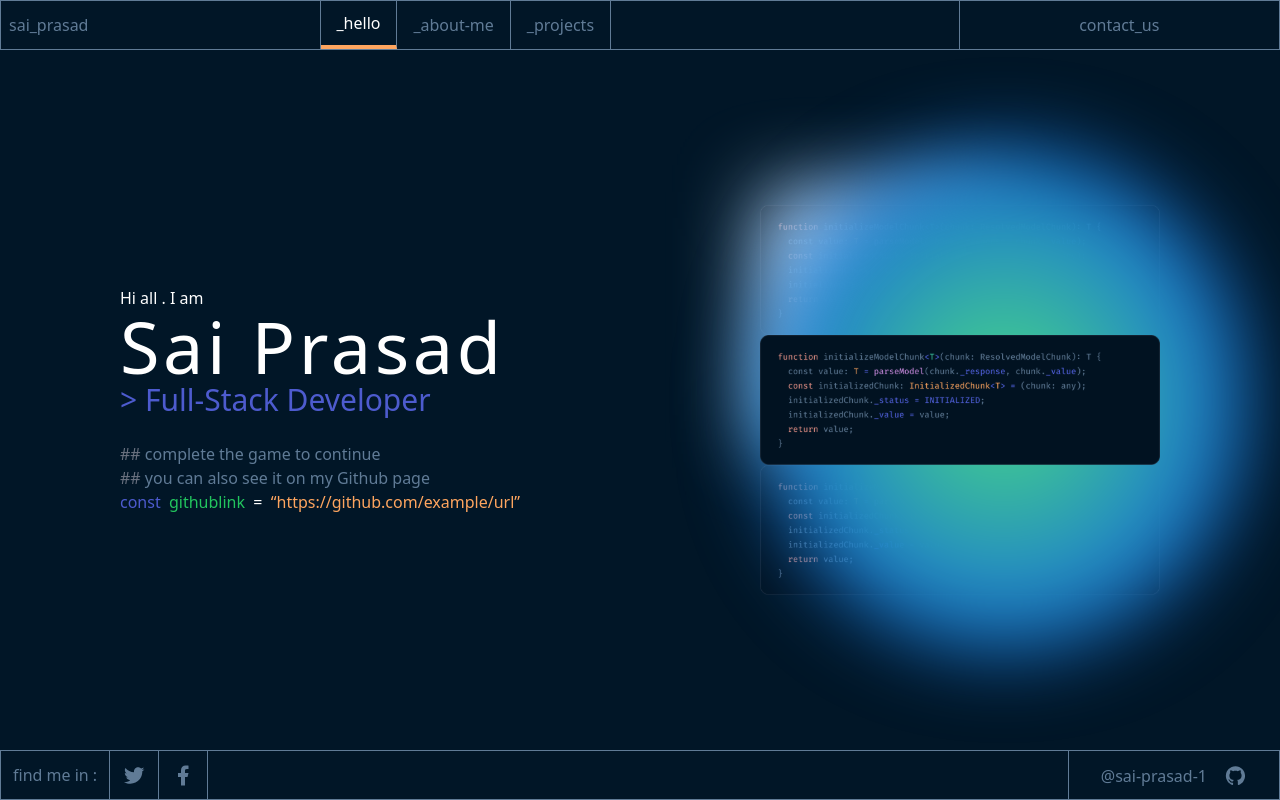
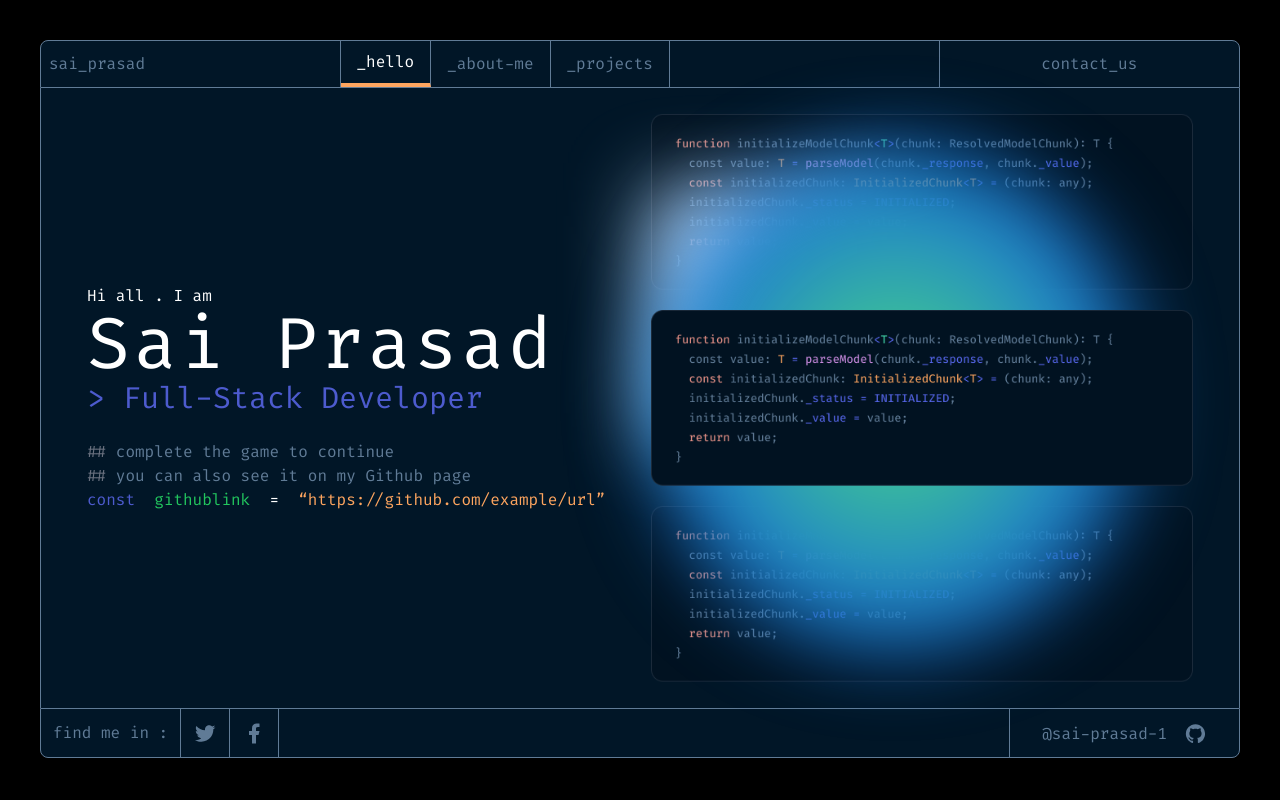
Before and after one commit to Micksuraj777/saiportfolio, a Next.js app: page / in a window 1280 px wide. Built offline with nearby package versions, Linux system fonts and the light colour scheme; what tailwindcss-animated would draw is missing.

Commit message:
fix: fixed the rootlayout and font

```diff
--- a/app/(home)/layout.tsx
+++ /dev/null
@@ -1,15 +0,0 @@
-import Footer from "@/components/Footer";
-import Navbar from "@/components/Navbar";
-import React, { ReactNode } from "react";
-
-const HomeLayout = ({ children }: { children: ReactNode }) => {
-  return (
-    <div className="min-h-screen">
-      <Navbar />
-      <main>{children}</main>
-      <Footer/>
-    </div>
-  );
-};
-
-export default HomeLayout;
--- a/app/(home)/page.tsx
+++ /dev/null
@@ -1,28 +0,0 @@
-import Animation from '@/components/Animation'
-import React from 'react'
-
-const page = () => {
-  return (
-    <section className="w-full h-screen bg-[#011627]">
-      <div className='flex container justify-around items-center h-screen'>
-      <div className='animate-fade-down animate-once animate-duration-[3000ms]'>
-        <h1 className='text-white'>Hi all . I am</h1>
-        <h2 className='text-7xl text-white tracking-wider'>Sai Prasad</h2>
-        <h3 className='text-[#4D5BCE] text-3xl'>&gt; Full-Stack Developer</h3>
-        <div>
-          <p className='Text mt-6'>
-          <span className='text-gray-500'>##</span> complete the game to continue
-          </p>
-          <p className='Text'>
-          <span className='text-gray-500'>##</span> you can also see it on my Github page
-          </p>
-          <p className='text-[#4D5BCE]'>const&nbsp;&nbsp;<span className='text-green-500'>githublink</span><span className='text-white'>&nbsp;&nbsp;=&nbsp;&nbsp;</span><a href="/" target="_blank" className='text-[#FEA55F]'>“https://github.com/example/url”</a></p>
-        </div>
-      </div>
-      <Animation/>
-      </div>
-    </section>
-  )
-}
-
-export default page
--- a/app/globals.css
+++ b/app/globals.css
@@ -2,24 +2,30 @@
 @tailwind components;
 @tailwind utilities;
 
-.firacode{
+.firacode {
   font-family: var(--firacode);
 }
 
-.BorderR{
+.BorderR {
   @apply border-r border-r-[#607B96];
 }
 
-.container{
+.container {
   @apply mx-auto max-w-[1500px];
 }
-.Text{
+.Text {
   @apply text-[#607B96];
 }
 
-.Border{
+.Border {
   @apply border border-[#607B96];
 }
-.background{
+
+.background {
   @apply bg-[#011627];
 }
+
+.hero-height {
+  height: calc(100vh - 180px);
+  width: 100%;
+}
--- a/app/layout.tsx
+++ b/app/layout.tsx
@@ -1,18 +1,16 @@
-import type { Metadata } from "next";
+import './globals.css';
+import { Fira_Code } from 'next/font/google';
+import type { Metadata } from 'next';
+import Navbar from '@/components/Navbar';
+import Footer from '@/components/Footer';
 
-import "./globals.css";
-import { Fira_Code } from "next/font/google";
+const fira_code = Fira_Code({
+  subsets: ['latin'],
+});
 
-const  firacode_init = Fira_Code({
-  weight: ["300", "400", "500", "600", "700"],
-  style: ["normal",],
-  subsets: ["latin"],
-  variable:'--fira-code',
-  preload: false,
-});
 export const metadata: Metadata = {
-  title: "Sai portfolio",
-  description: "Portofolio",
+  title: 'Sai portfolio',
+  description: 'Portofolio',
 };
 
 export default function RootLayout({
@@ -21,8 +19,12 @@ export default function RootLayout({
   children: React.ReactNode;
 }>) {
   return (
-    <html lang="en">
-      <body className={firacode_init.variable}>{children}</body>
+    <html lang="en" className={fira_code.className}>
+      <body className="bg-black p-10 h-screen w-screen">
+        <Navbar />
+        <main className="border border-[#607B96] border-y-0 hero-height">{children}</main>
+        <Footer />
+      </body>
     </html>
   );
 }
--- /dev/null
+++ b/app/page.tsx
@@ -0,0 +1,60 @@
+import React from 'react';
+import Image from 'next/image';
+
+const Page = () => {
+  return (
+    <section className="size-full bg-[#011627] *:container *:mx-auto">
+      <div className="flex justify-evenly items-center size-full">
+        <div className="animate-fade-down animate-once animate-duration-[3000ms]">
+          <h1 className="text-white">Hi all . I am</h1>
+          <h2 className="text-7xl text-white tracking-wider">Sai Prasad</h2>
+          <h3 className="text-[#4D5BCE] text-3xl">&gt; Full-Stack Developer</h3>
+          <div>
+            <p className="Text mt-6">
+              <span className="text-gray-500">##</span> complete the game to continue
+            </p>
+            <p className="Text">
+              <span className="text-gray-500">##</span> you can also see it on my Github page
+            </p>
+            <p className="text-[#4D5BCE]">
+              const&nbsp;&nbsp;<span className="text-green-500">githublink</span>
+              <span className="text-white">&nbsp;&nbsp;=&nbsp;&nbsp;</span>
+              <a href="/" target="_blank" className="text-[#FEA55F]">
+                “https://github.com/example/url”
+              </a>
+            </p>
+          </div>
+        </div>
+        <div className="hidden md:block">
+          <div className="animate-fade-up animate-once animate-duration-[3000ms] relative space-y-5">
+            <Image
+              src="/images/code.svg"
+              alt="code"
+              width={1500}
+              height={1300}
+              className="h-44 w-fit"
+            />
+            <div className="relative z-10 flex place-items-center before:absolute before:h-[500px] before:w-full before:translate-x-1 before:rounded-full before:bg-gradient-radial before:from-green-400 before:to-[#0141ff] before:blur-2xl before:content-[''] after:absolute after:-z-20 after:h-[250px] after:w-full after:-translate-y-1/3 after:bg-gradient-conic after:from-sky-200 after:via-blue-200 after:blur-2xl after:content-[''] before:dark:bg-gradient-to-br before:dark:from-transparent before:dark:to-[#0141ff] before:dark:opacity-10 after:dark:from-[#0141ff] after:dark:via-green-300 after:dark:opacity-40 sm:before:w-[480px] sm:after:w-[240px] before:lg:h-[500px]">
+              <Image
+                src="/images/code.svg"
+                alt="code"
+                width={1500}
+                height={1300}
+                className="z-20 h-44 w-fit"
+              />
+            </div>
+            <Image
+              src="/images/code.svg"
+              alt="code"
+              width={1500}
+              height={1300}
+              className="h-44 w-fit"
+            />
+          </div>
+        </div>
+      </div>
+    </section>
+  );
+};
+
+export default Page;
--- a/components/Animation.tsx
+++ /dev/null
@@ -1,34 +0,0 @@
-import Image from 'next/image'
-import React from 'react'
-
-const Animation = () => {
-  return (
-    <div className="hidden md:block">
-      <div className="animate-fade-up animate-once animate-duration-[3000ms] relative">
-        <Image
-          src="/images/code.svg"
-          alt='code'
-          width={400}
-          height={300}
-        />
-        <div className="relative z-10 flex place-items-center before:absolute before:h-[500px] before:w-full before:translate-x-1 before:rounded-full before:bg-gradient-radial before:from-green-400 before:to-[#0141ff] before:blur-2xl before:content-[''] after:absolute after:-z-20 after:h-[250px] after:w-full after:-translate-y-1/3 after:bg-gradient-conic after:from-sky-200 after:via-blue-200 after:blur-2xl after:content-[''] before:dark:bg-gradient-to-br before:dark:from-transparent before:dark:to-[#0141ff] before:dark:opacity-10 after:dark:from-[#0141ff] after:dark:via-green-300 after:dark:opacity-40 sm:before:w-[480px] sm:after:w-[240px] before:lg:h-[500px]">
-          <Image
-            src="/images/code.svg"
-            alt='code'
-            width={400}
-            height={300}
-            className="z-20"
-          />
-        </div>
-        <Image
-          src="/images/code.svg"
-          alt='code'
-          width={400}
-          height={300}
-        />
-      </div>
-    </div>
-  )
-}
-
-export default Animation
--- a/components/Footer.tsx
+++ b/components/Footer.tsx
@@ -1,33 +1,33 @@
-import Image from 'next/image'
-import Link from 'next/link'
+import Image from 'next/image';
+import Link from 'next/link';
 
 const socialMedia = [
   { src: '/icons/twitter.svg', alt: 'twitter' },
-  { src: '/icons/facebook.svg', alt: 'facebook' }
-]
+  { src: '/icons/facebook.svg', alt: 'facebook' },
+];
 
 const Footer = () => {
   return (
-    <footer className='w-full h-[50px] background border Border absolute bottom-0 left-0 right-0'>
-      <div className='grid grid-cols-[auto_auto_1fr_auto] w-full h-full container'>
-        <div className='BorderR items-center p-3'>
-          <h1 className='Text'>find me in :</h1>
+    <footer className="w-full h-[50px] background Border rounded-b-lg">
+      <div className="grid grid-cols-[auto_auto_1fr_auto] w-full h-full container">
+        <div className="BorderR items-center p-3">
+          <h1 className="Text">find me in :</h1>
         </div>
-        <div className='flex justify-center'>
-          {socialMedia.map((item) => (
-            <Link href="/" target='_blank' key={item.alt} className='p-3 BorderR'>
+        <div className="flex justify-center">
+          {socialMedia.map(item => (
+            <Link href="/" target="_blank" key={item.alt} className="p-3 BorderR">
               <Image src={item.src} alt={item.alt} width={24} height={24} />
             </Link>
           ))}
         </div>
-        <div className='md:w-full md:border-r md:border-r-[#607B96] md:block hidden'></div>
-        <div className='flex justify-center items-center px-8 gap-4'>
-          <h2 className='hidden md:text-[#607B96] md:block'>@sai-prasad-1</h2>
-          <Image src='/icons/github.svg' alt='github' width={24} height={24} />
+        <div className="md:w-full md:border-r md:border-r-[#607B96] md:block hidden"></div>
+        <div className="flex justify-center items-center px-8 gap-4">
+          <h2 className="hidden md:text-[#607B96] md:block">@sai-prasad-1</h2>
+          <Image src="/icons/github.svg" alt="github" width={24} height={24} />
         </div>
       </div>
     </footer>
-  )
-}
+  );
+};
 
-export default Footer
+export default Footer;
--- a/components/Navbar.tsx
+++ b/components/Navbar.tsx
@@ -10,7 +10,7 @@ const Navbar = () => {
   const isAction = pathname === '/contact' || pathname.startsWith('/contact/');
 
   return (
-    <nav className="w-full h-[50px] absolute top-0 right-0 left-0 background Border">
+    <nav className="w-full h-12 background Border rounded-t-lg">
       <div className="grid w-full h-full grid-cols-4 items-center container">
         <div className="h-full pl-2 BorderR flex items-center">
           <Link href="/">
@@ -18,20 +18,17 @@ const Navbar = () => {
           </Link>
         </div>
         <div className="h-full grid grid-flow-col auto-cols-max">
-          {navbarLinks.map((item) => {
+          {navbarLinks.map(item => {
             const isActive = pathname === item.route || pathname.startsWith(`${item.route}/`);
 
             return (
               <Link
                 href={item.route}
                 key={item.label}
-                className={cn(
-                  'flex items-center px-4 justify-start BorderR',
-                  {
-                    'text-white border-b-4 border-b-[#FEA55F]': isActive,
-                    'Text': !isActive,
-                  }
-                )}
+                className={cn('flex items-center px-4 justify-start BorderR', {
+                  'text-white border-b-4 border-b-[#FEA55F]': isActive,
+                  Text: !isActive,
+                })}
               >
                 {item.label}
               </Link>
@@ -40,18 +37,15 @@ const Navbar = () => {
         </div>
         <div className="h-full BorderR"></div>
         <div
-          className={cn(
-            'h-full flex items-center justify-center',
-            {
-              'border-b-4 border-b-[#FEA55F]': isAction,
-            }
-          )}
+          className={cn('h-full flex items-center justify-center', {
+            'border-b-4 border-b-[#FEA55F]': isAction,
+          })}
         >
           <Link href="/contact">
             <h1
               className={cn({
                 'text-white': isAction,
-                'Text': !isAction,
+                Text: !isAction,
               })}
             >
               contact_us
```
Also changed, not shown: components/Side.tsx (+6 -6 lines), app/about-me/page.tsx (renamed from app/(home)/about-me/page.tsx), app/contact/page.tsx (renamed from app/(home)/contact/page.tsx), app/projects/page.tsx (renamed from app/(home)/projects/page.tsx).
